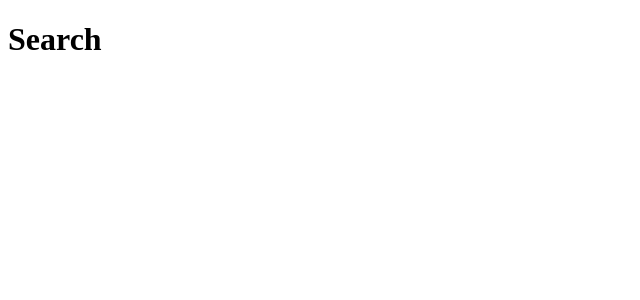
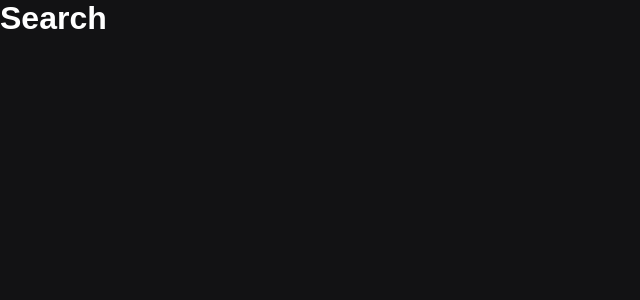
Before and after one commit to pedroSoaresll/curso-nextjs-rocketseat, a Next.js app: page /search in a window 1280 px wide. Shown: the top 300 px of the page, without its empty margins (0-640 px from the left). Built offline with nearby package versions, Linux system fonts and the light colour scheme.

Commit message:
feature: styled components

```diff
--- a/package.json
+++ b/package.json
@@ -10,11 +10,14 @@
   "dependencies": {
     "next": "9.5.3",
     "react": "16.13.1",
-    "react-dom": "16.13.1"
+    "react-dom": "16.13.1",
+    "styled-components": "^5.2.0"
   },
   "devDependencies": {
     "@types/node": "^14.11.2",
     "@types/react": "^16.9.50",
+    "@types/styled-components": "^5.1.3",
+    "babel-plugin-styled-components": "^1.11.1",
     "typescript": "^4.0.3"
   }
 }
--- a/src/pages/_app.tsx
+++ b/src/pages/_app.tsx
@@ -1,6 +1,12 @@
+import GlobalStyle from "../styles/GlobalStyle";
 
 function MyApp({ Component, pageProps }) {
-  return <Component {...pageProps} />
+  return (
+    <>
+      <GlobalStyle />
+      <Component {...pageProps} />
+    </>
+  );
 }
 
-export default MyApp
+export default MyApp;
--- /dev/null
+++ b/src/pages/_document.tsx
@@ -0,0 +1,30 @@
+import Document, { DocumentContext } from "next/document";
+import { ServerStyleSheet } from "styled-components";
+
+export default class MyDocument extends Document {
+  static async getInitialProps(ctx: DocumentContext) {
+    const sheet = new ServerStyleSheet();
+    const originalRenderPage = ctx.renderPage;
+
+    try {
+      ctx.renderPage = () =>
+        originalRenderPage({
+          enhanceApp: (App) => (props) =>
+            sheet.collectStyles(<App {...props} />),
+        });
+
+      const initialProps = await Document.getInitialProps(ctx);
+      return {
+        ...initialProps,
+        styles: (
+          <>
+            {initialProps.styles}
+            {sheet.getStyleElement()}
+          </>
+        ),
+      };
+    } finally {
+      sheet.seal();
+    }
+  }
+}
--- a/src/pages/index.tsx
+++ b/src/pages/index.tsx
@@ -1,7 +1,9 @@
+import { Title } from "../styles/pages/Home";
+
 export default function Home() {
   return (
     <div>
-      <h1>Hello World</h1>
+      <Title>Hello World</Title>
     </div>
   );
 }
--- /dev/null
+++ b/src/styles/GlobalStyle.ts
@@ -0,0 +1,14 @@
+import { createGlobalStyle } from "styled-components";
+
+export default createGlobalStyle`
+  * {
+      margin: 0;
+      padding: 0;
+  }
+
+  body {
+      background: #121214;
+      color: #FFF;
+      font-family: Arial, Helvetica, sans-serif;
+  }
+`;
--- /dev/null
+++ b/src/styles/pages/Home.ts
@@ -0,0 +1,5 @@
+import styled from 'styled-components';
+
+export const Title = styled.div`
+  color: #8257e6;
+`;
```
Also changed, not shown: .babelrc (added), 2 other files (tests, documents, lock files or other folders).
